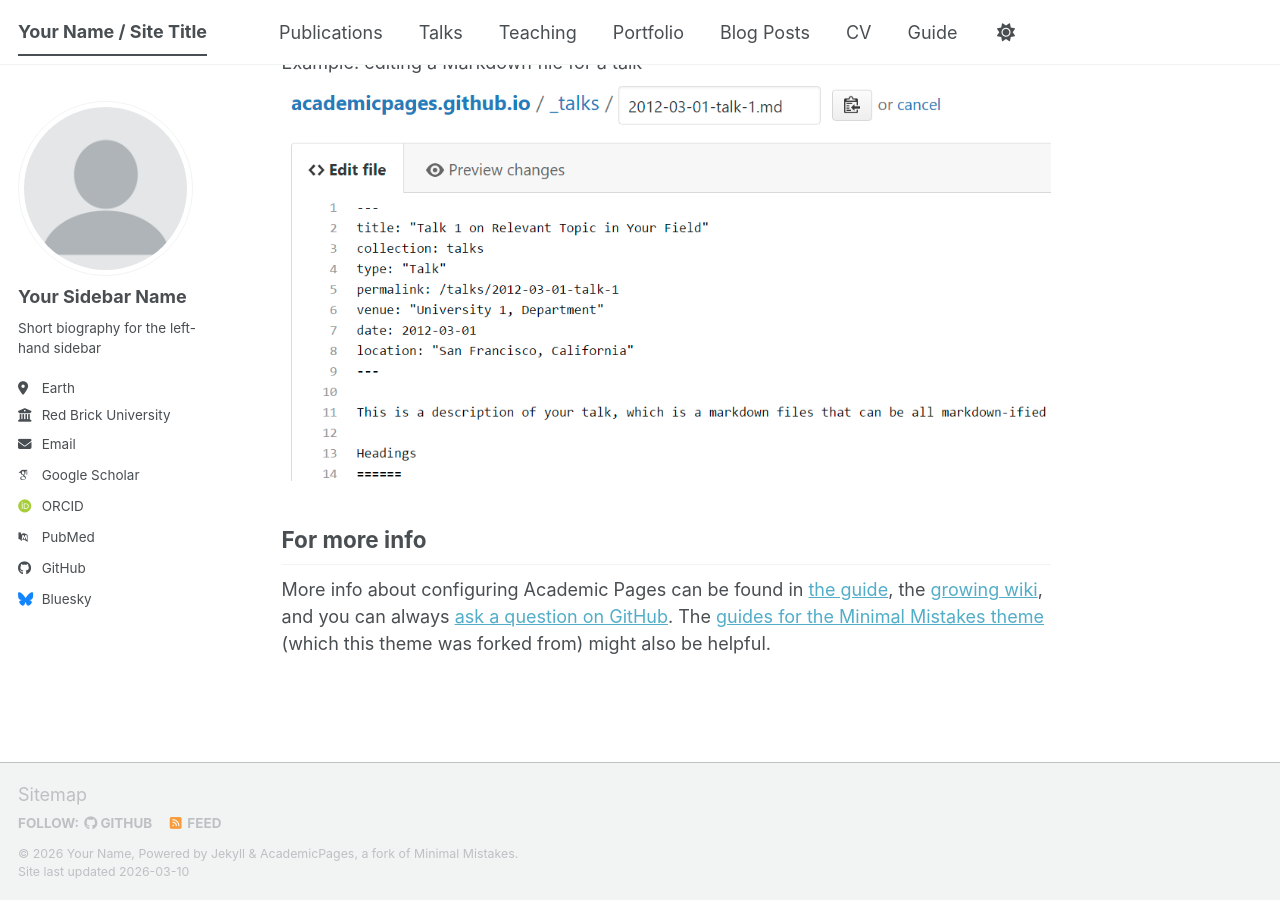
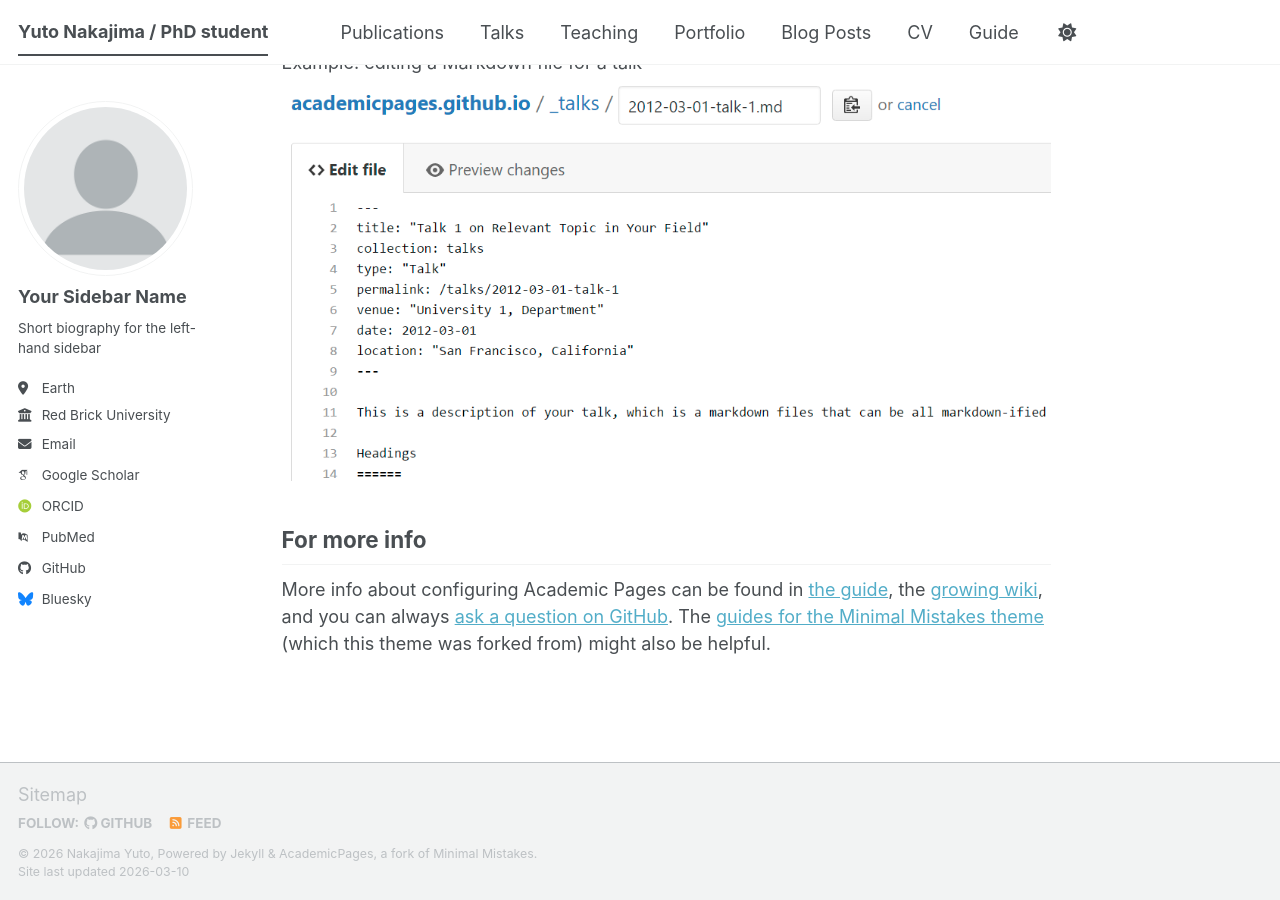
Before and after one commit to YutoNakajima1101/YutoNakajima1101.github.io, a Jekyll site: the page built from _pages/about.md, in a window 1280 px wide and 900 px high, scrolled down 2798 px. Built offline with Jekyll 4.4.1, drawn with Linux system fonts in a browser that asks for light colours; some web fonts are replaced; a script bundle is joined from its source files by our own code; library files that are not in the unit come from our copies.

Commit message:
Update site title and name in config

```diff
--- a/_config.yml
+++ b/_config.yml
@@ -9,9 +9,9 @@
 # Basic Site Settings
 locale                   : "en-US"
 site_theme               : "default" # The available themes options are "default", "air", "sunrise", "mint", "dirt" and "contrast"
-title                    : "Your Name / Site Title"
+title                    : "Yuto Nakajima / PhD student"
 title_separator          : "-"
-name                     : &name "Your Name"
+name                     : &name "Nakajima Yuto"
 description              : &description "Your Name's academic portfolio"   # Update this with a general description of your site, this is the default if not overridden by a page
 url                      : https://academicpages.github.io # The base hostname & protocol for your site e.g. "https://[your GitHub username].github.io",
                                                            # or if you already have some other page hosted on Github then use "https://[your GitHub username].github.io/[Your Repo Name]"
```
